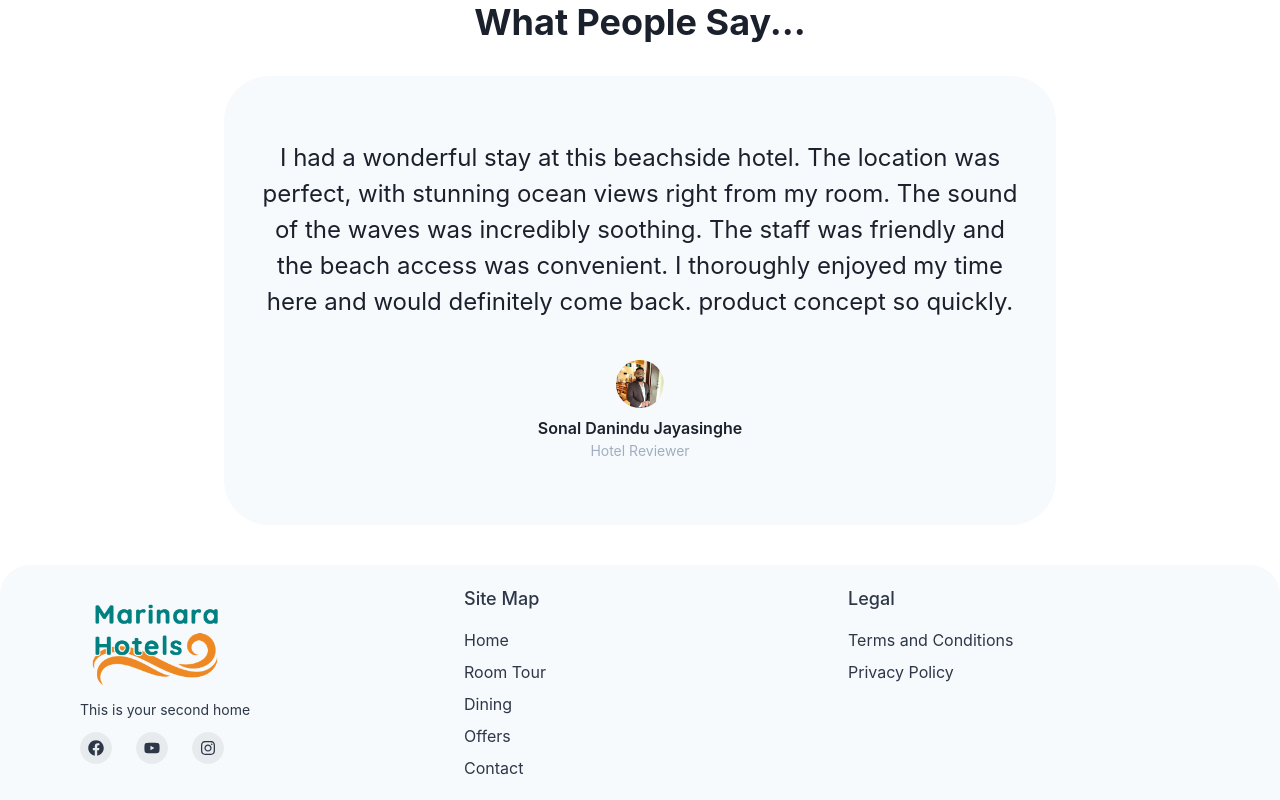
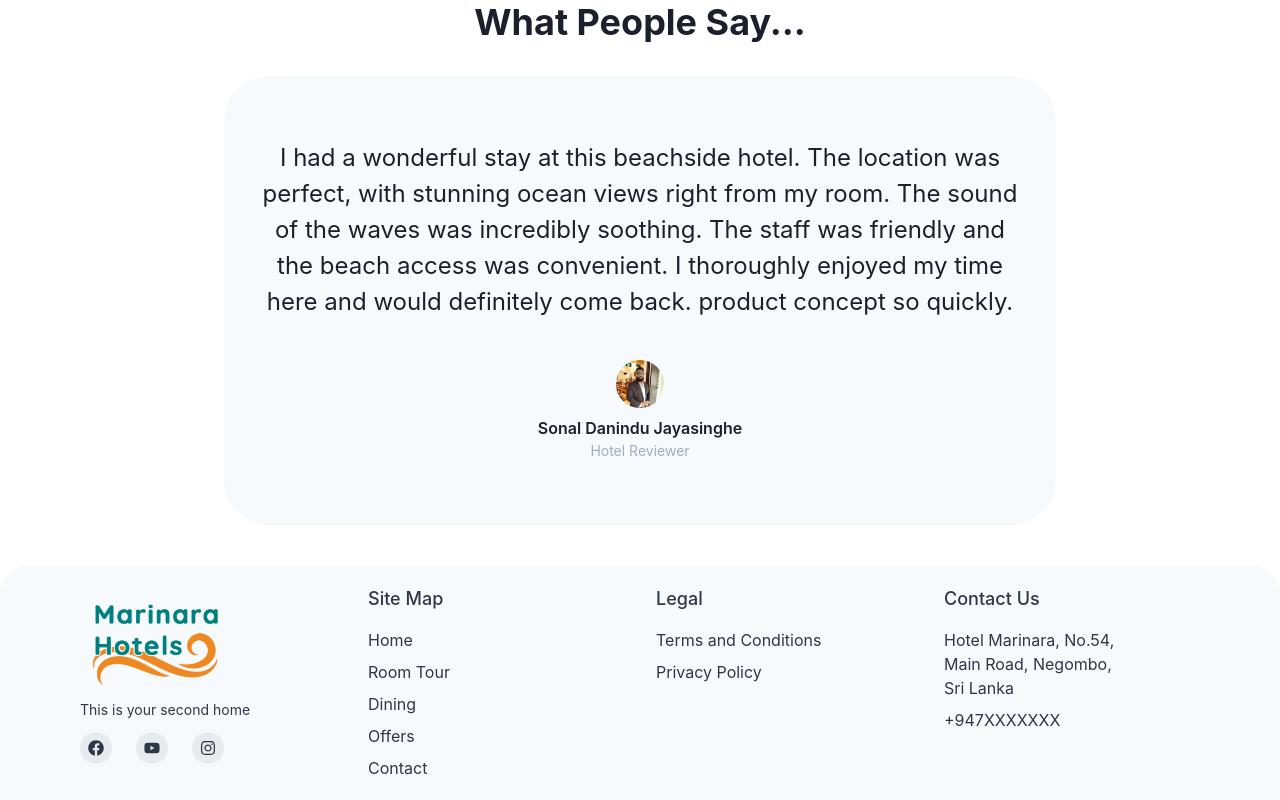
Before and after one commit to SonalJayasinghe/marinara-hotel, a React (Vite) app: page / in a window 1280 px wide. Shown: the part 1375-2175 px from the top of the page. Built offline with nearby package versions, Linux system fonts and the light colour scheme.

Commit message:
Footer Update with contact info

```diff
--- a/src/components/CallNowCard.tsx
+++ b/src/components/CallNowCard.tsx
@@ -49,7 +49,7 @@ function CallNowCard() {
               <Center>
               +94766618710<br/>
               +97747472738 <br/>
-              +8383448484<br/>
+              +83834484844<br/>
               </Center>
             </Text>
           </Box>
--- a/src/components/Footer.tsx
+++ b/src/components/Footer.tsx
@@ -66,7 +66,7 @@ export default function LargeWithNewsletter() {
     >
       <Container as={Stack} maxW={"6xl"} py={5}>
         <SimpleGrid
-          templateColumns={{ sm: "1fr 1fr 1fr", md: "1fr 1fr 1fr" }}
+          templateColumns={{ sm: "1fr 1fr 1fr 1fr", md: "1fr 1fr 1fr 1fr" }}
           spacing={8}
         >
           <Stack spacing={3} justify={"center"}>
@@ -103,6 +103,21 @@ export default function LargeWithNewsletter() {
               Privacy Policy
             </Box>
           </Stack>
+
+          <Stack align={"flex-start"}>
+            <ListHeader>Contact Us</ListHeader>
+            <Box>
+              Hotel Marinara, No.54, <br />
+              Main Road, Negombo,
+              <br />
+              Sri Lanka
+            </Box>
+            <Box>
+              +947XXXXXXX
+              <br />
+              <br />
+            </Box>
+          </Stack>
         </SimpleGrid>
       </Container>
     </Box>
--- a/src/data/AccordationItem.ts
+++ b/src/data/AccordationItem.ts
@@ -9,10 +9,6 @@ export const Accordation_Item: Array<AccordationItems> = [
         answer: "Check-in time is typically around 3:00 PM, and check-out time is usually around 11:00 AM.",
     },
 
-    {
-        question: "Is full board option available?",
-        answer: "Yes, also you can select from Bed Only, Bed and Breakfast Only, Half Board (Bed, Breackfast and Dinner) or Full Board (Bed, Breackfast, Launch and Dinner). ",
-    },
 
     {
         question: "Can I cancel my reservation?",
@@ -20,13 +16,13 @@ export const Accordation_Item: Array<AccordationItems> = [
     },
 
     {
-        question: "What dining options are available at the hotel?",
-        answer: " You can choose either À la carte, Buffet or Room Service. Also we provide special vegan options too. Room service instructions will be provided with the room.",
+        question: "Is smoking allowed in the room?",
+        answer: "Smoking allowed only in the SMOKING AREA",
     },
 
     {
-        question: "Is smoking allowed?",
-        answer: "Smoking allowed only in the SMOKING AREA",
+        question: "Can I get a baby bed?",
+        answer: "Yes, But you have to request first (Additional charges may apply)",
     },
 
     {
--- a/src/data/AccordationItem_Dining.ts
+++ b/src/data/AccordationItem_Dining.ts
@@ -25,10 +25,6 @@ export const AccordationDining_Item: Array<AccordationItems_Dining> = [
         answer: " Yes, there are is a bar near the resturent.",
     },
 
-    {
-        question: "Can I smoke in the resturent?",
-        answer: "Smoking allowed only in the SMOKING AREA",
-    },
 
     {
         question: "I didn't find my question here",
```
